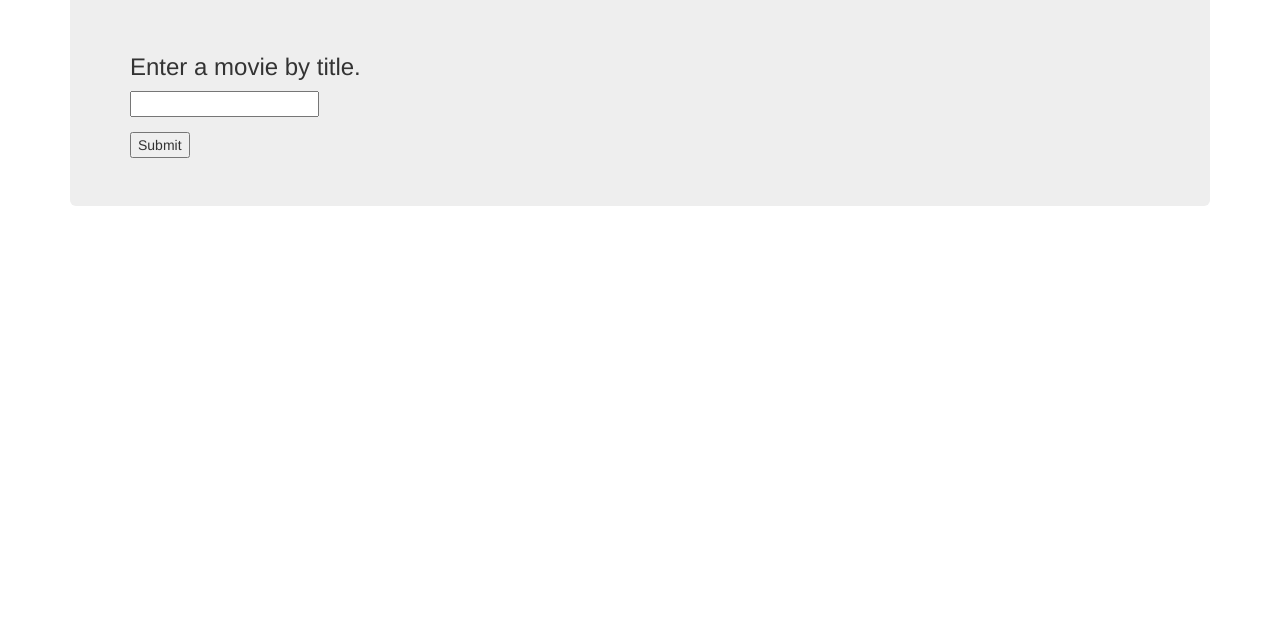
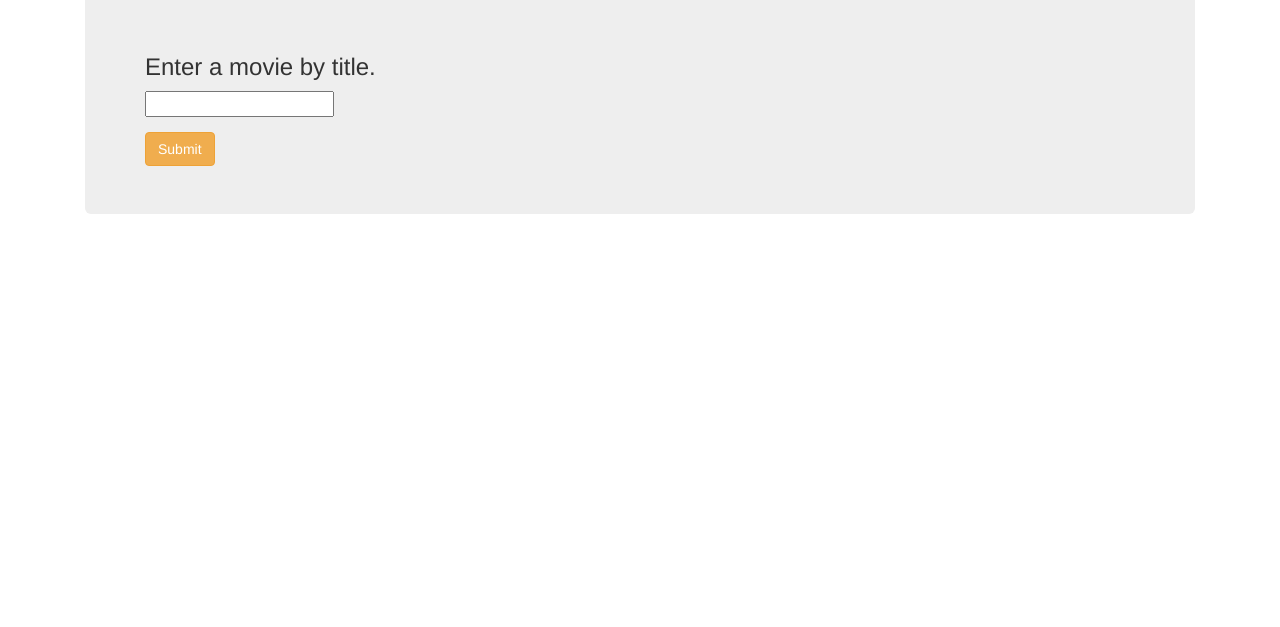
Before and after one commit to mcilroymills/Angular-movie-search, a plain HTML site: page index.html in a window 1280 px wide. Shown: the part 173-800 px from the top of the page. Drawn offline with nearby package versions, Linux system fonts and the light colour scheme; some packages are replaced by stand-ins of ours.

Commit message:
added bootstrap styling

```diff
--- a/index.html
+++ b/index.html
@@ -4,14 +4,15 @@
   <meta charset="UTF-8">
   <title>Movie Search</title>
   <!-- styles -->
-  <link href="https://maxcdn.bootstrapcdn.com/bootstrap/3.3.6/css/bootstrap.min.css" rel="stylesheet" integrity="sha384-1q8mTJOASx8j1Au+a5WDVnPi2lkFfwwEAa8hDDdjZlpLegxhjVME1fgjWPGmkzs7" crossorigin="anonymous">
+  <link href="//maxcdn.bootstrapcdn.com/bootstrap/3.3.5/css/bootstrap.min.css" rel="stylesheet" media="screen">
+  <link href="https://maxcdn.bootstrapcdn.com/bootswatch/3.3.6/darkly/bootstrap.min.css" rel="stylesheet" integrity="sha384-kVo/Eh0sv7ZdiwZK32nRsp1FrDT3sLRLx3zVpSSTI9UdO5H02LJNLBg5F1gwvKg0" crossorigin="anonymous">
   <link href="./css/main.css" rel="stylesheet" media="screen">
 </head>
   <body>
     <div ng-view></div>
     <!-- scripts -->
     <script src="https://code.jquery.com/jquery-1.12.0.min.js"></script>
-    <script src="https://maxcdn.bootstrapcdn.com/bootstrap/3.3.6/js/bootstrap.min.js" integrity="sha384-0mSbJDEHialfmuBBQP6A4Qrprq5OVfW37PRR3j5ELqxss1yVqOtnepnHVP9aJ7xS" crossorigin="anonymous"></script>
+    <script src="//maxcdn.bootstrapcdn.com/bootstrap/3.3.5/js/bootstrap.min.js"></script>
     <script src="//cdnjs.cloudflare.com/ajax/libs/angular.js/1.4.5/angular.min.js" type="text/javascript"></script>
     <script type="text/javascript" src="https://cdnjs.cloudflare.com/ajax/libs/angular.js/1.4.10/angular-route.min.js"></script>
     <script src="./js/app.js" type="text/javascript"></script>
--- a/partials/search.html
+++ b/partials/search.html
@@ -4,7 +4,7 @@
     <br>
     <h3>Enter a movie by title.</h3>
     <input type="text" ng-model="title"></p>
-    <button ng-click="search(title)">Submit</button>
+    <a ng-click="search(title)" class="btn btn-warning">Submit</a>
   </div>
   <h3 ng-show="results.length">Results:</h3>
   <br>
```
Also changed, not shown: partials/show.html (+1 -1 lines).
